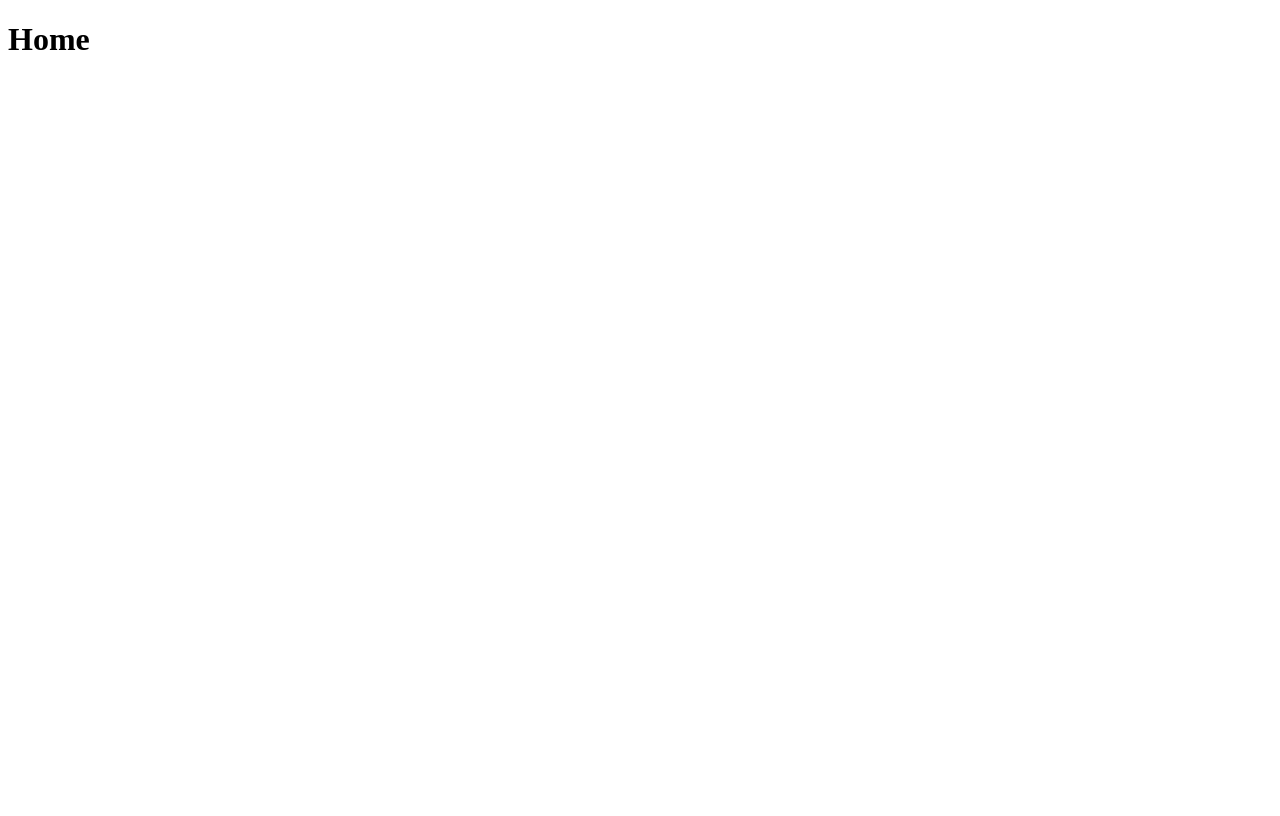
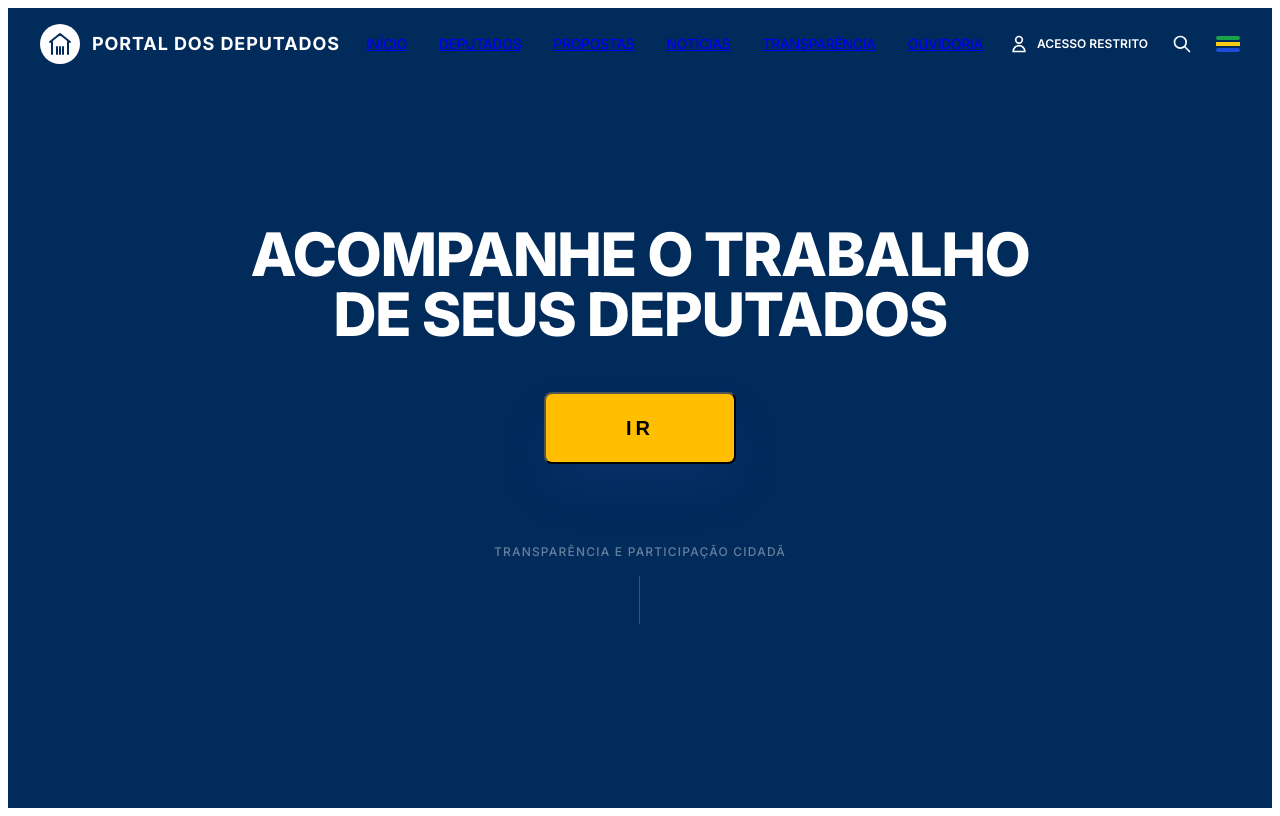
Before and after one commit to projeto-integrador-unisanta/frontend, a React (Vite) app in the folder frontend/: page / in a window 1280 px wide. Built offline with nearby package versions, Linux system fonts and the light colour scheme.

Commit message:
Realizado um placeholder da Homepage

```diff
--- a/frontend/index.html
+++ b/frontend/index.html
@@ -1,10 +1,17 @@
 <!doctype html>
-<html lang="en">
+<html lang="pt-BR">
   <head>
     <meta charset="UTF-8" />
     <link rel="icon" type="image/svg+xml" href="/vite.svg" />
     <meta name="viewport" content="width=device-width, initial-scale=1.0" />
-    <title>AppPolítico</title>
+    <title>Portal dos Deputados</title>
+    <!-- Fonte Inter (Sans-serif moderna) -->
+    <link rel="preconnect" href="https://fonts.googleapis.com">
+    <link rel="preconnect" href="https://fonts.gstatic.com" crossorigin>
+    <link href="https://fonts.googleapis.com/css2?family=Inter:wght@400;500;600;700;800&display=swap" rel="stylesheet">
+    <style>
+      body { font-family: 'Inter', sans-serif; }
+    </style>
   </head>
   <body>
     <div id="root"></div>
--- /dev/null
+++ b/frontend/src/pages/homePage.tsx
@@ -0,0 +1,72 @@
+import { useNavigate } from 'react-router-dom';
+
+export function HomePage() {
+  const navigate = useNavigate();
+
+  return (
+    <div className="min-h-screen bg-[#002B5B] flex flex-col text-white">
+      {/* 2. HEADER (CABEÇALHO) */}
+      <header className="flex items-center justify-between px-8 py-4 border-b border-white/10">
+        {/* LOGO */}
+        <div className="flex items-center gap-3">
+          <div className="w-10 h-10 bg-white rounded-full flex items-center justify-center">
+            {/* Ícone de prédio governamental estilizado (SVG) */}
+            <svg viewBox="0 0 24 24" fill="none" className="w-6 h-6 text-[#002B5B]">
+              <path d="M4 22V10M20 22V10M2 10L12 2L22 10M12 22V15M9 22V15M15 22V15" stroke="currentColor" strokeWidth="2" strokeLinecap="round" strokeLinejoin="round"/>
+            </svg>
+          </div>
+          <span className="font-bold text-lg tracking-wider">PORTAL DOS DEPUTADOS</span>
+        </div>
+
+        {/* MENU DE NAVEGAÇÃO */}
+        <nav className="hidden md:flex gap-8 font-medium text-sm">
+          {['INÍCIO', 'DEPUTADOS', 'PROPOSTAS', 'NOTÍCIAS', 'TRANSPARÊNCIA', 'OUVIDORIA'].map((item) => (
+            <a key={item} href="#" className="hover:text-amber-400 transition-colors uppercase tracking-tight">
+              {item}
+            </a>
+          ))}
+        </nav>
+
+        {/* AÇÕES À DIREITA */}
+        <div className="flex items-center gap-6">
+          <div className="flex items-center gap-2 cursor-pointer hover:text-amber-400 transition-colors">
+            <svg className="w-5 h-5" fill="none" viewBox="0 0 24 24" stroke="currentColor" strokeWidth="2">
+              <path d="M16 7a4 4 0 11-8 0 4 4 0 018 0zM12 14a7 7 0 00-7 7h14a7 7 0 00-7-7z" />
+            </svg>
+            <span className="text-xs font-semibold uppercase">Acesso Restrito</span>
+          </div>
+          <svg className="w-5 h-5 cursor-pointer hover:text-amber-400" fill="none" viewBox="0 0 24 24" stroke="currentColor" strokeWidth="2">
+            <path strokeLinecap="round" strokeLinejoin="round" d="M21 21l-6-6m2-5a7 7 0 11-14 0 7 7 0 0114 0z" />
+          </svg>
+          {/* Bandeira do Brasil estilizada */}
+          <div className="flex flex-col gap-0.5 w-6">
+            <div className="h-1 bg-green-600 rounded-sm"></div>
+            <div className="h-1 bg-yellow-400"></div>
+            <div className="h-1 bg-blue-700 rounded-sm"></div>
+          </div>
+        </div>
+      </header>
+
+      {/* 3. SEÇÃO HERO (PRINCIPAL) */}
+      <main className="flex-1 flex flex-col items-center justify-center px-4 -mt-20">
+        <h1 className="text-4xl md:text-6xl font-extrabold text-center max-w-4xl mb-12 tracking-tight leading-tight">
+          ACOMPANHE O TRABALHO<br />DE SEUS DEPUTADOS
+        </h1>
+
+        {/* BOTÃO DE ACESSO */}
+        <button
+          onClick={() => navigate('/politicos')}
+          className="bg-[#FFBF00] hover:bg-[#E6AC00] text-black font-black px-20 py-5 rounded-lg transition-all uppercase tracking-[0.2em] text-xl shadow-2xl shadow-blue-900/40 transform hover:scale-105 active:scale-95"
+        >
+          IR
+        </button>
+
+        {/* Indicador visual inferior */}
+        <div className="mt-20 text-white/40 text-xs font-medium tracking-widest uppercase flex flex-col items-center gap-4">
+          Transparência e Participação Cidadã
+          <div className="w-px h-12 bg-white/20"></div>
+        </div>
+      </main>
+    </div>
+  );
+}
--- a/frontend/src/routes/AppRoutes.tsx
+++ b/frontend/src/routes/AppRoutes.tsx
@@ -1,11 +1,11 @@
 import { Routes, Route } from 'react-router-dom';
+import { HomePage } from '../pages/homePage';
 import { PoliticosPage } from '../pages/politicosPage';
 
 export function AppRoutes() {
   return (
     <Routes>
-      <Route path="/" element={<h1>Home</h1>} />
-
+      <Route path="/" element={<HomePage />} />
       <Route path="/politicos" element={<PoliticosPage />} />
     </Routes>
   );
```
